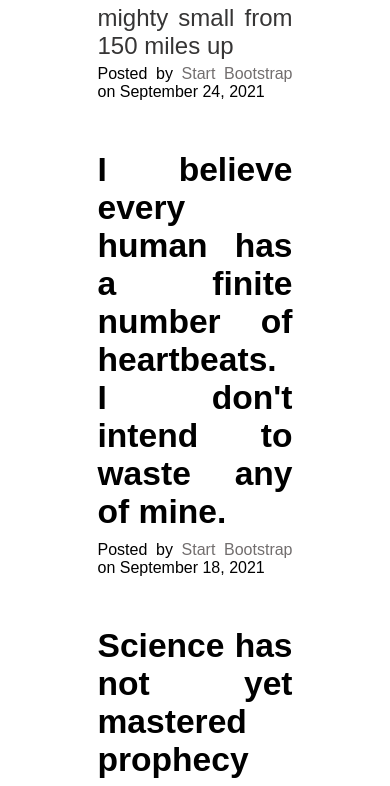
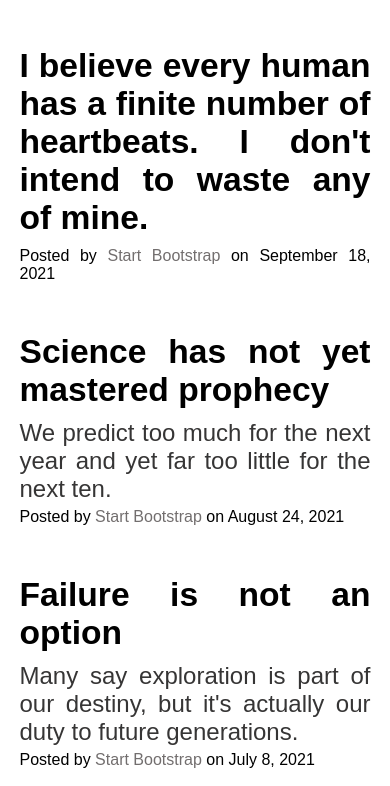
Before and after one commit to guilhermessouto/projeto-modelo03, a plain HTML site: page index.html in a window 390 px wide. Shown: the part 910-1696 px from the top of the page. Drawn offline with Linux system fonts and the light colour scheme.

Commit message:
Update style.css

```diff
--- a/style.css
+++ b/style.css
@@ -41,6 +41,11 @@ header h2{font-weight: normal;
 .article-margin a{text-decoration: none;
     color: rgb(114, 110, 110);}
 
+@media(max-width: 640px){
+    .article-margin{width: 90%;}
+}
+
+
 
 
 
```
